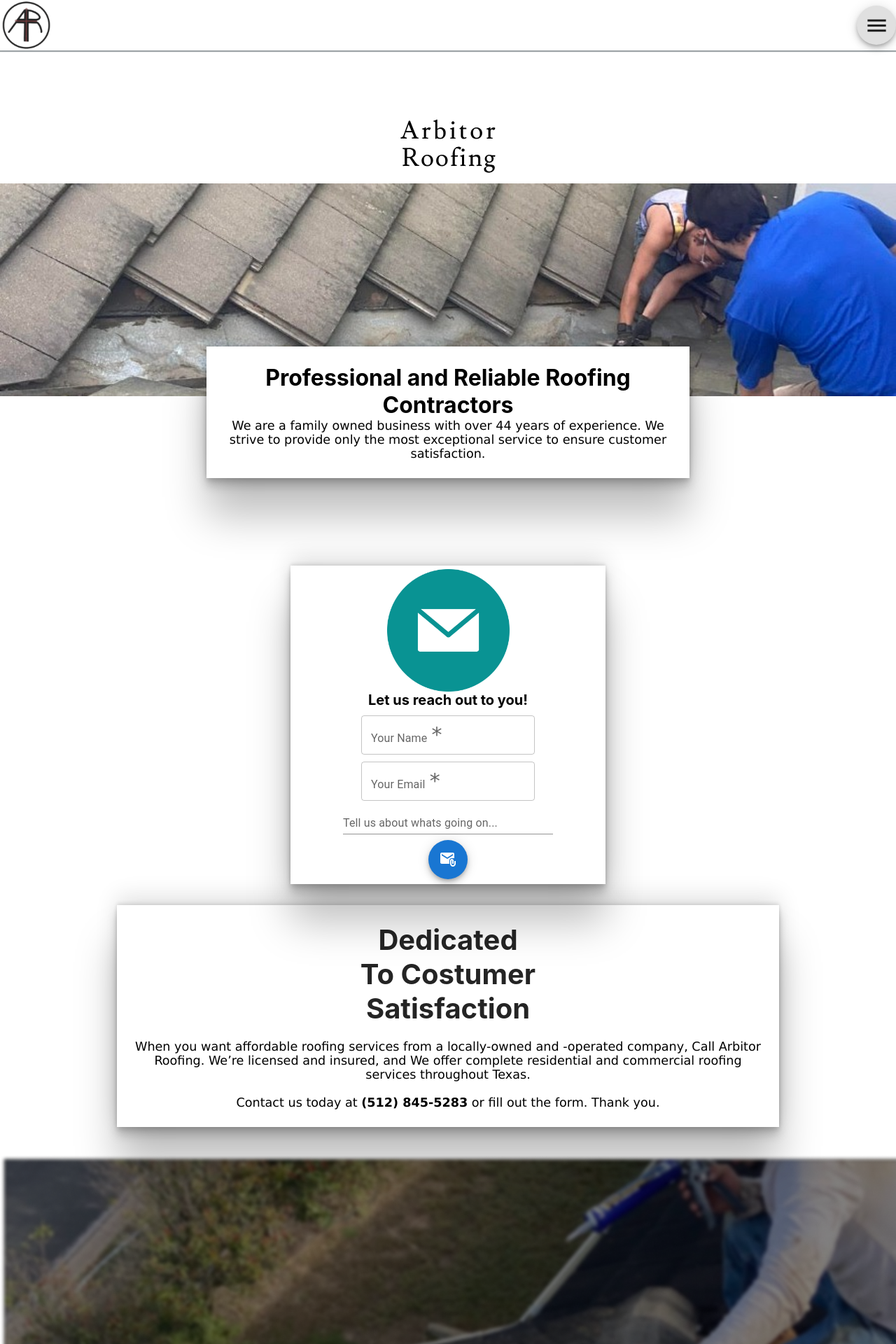
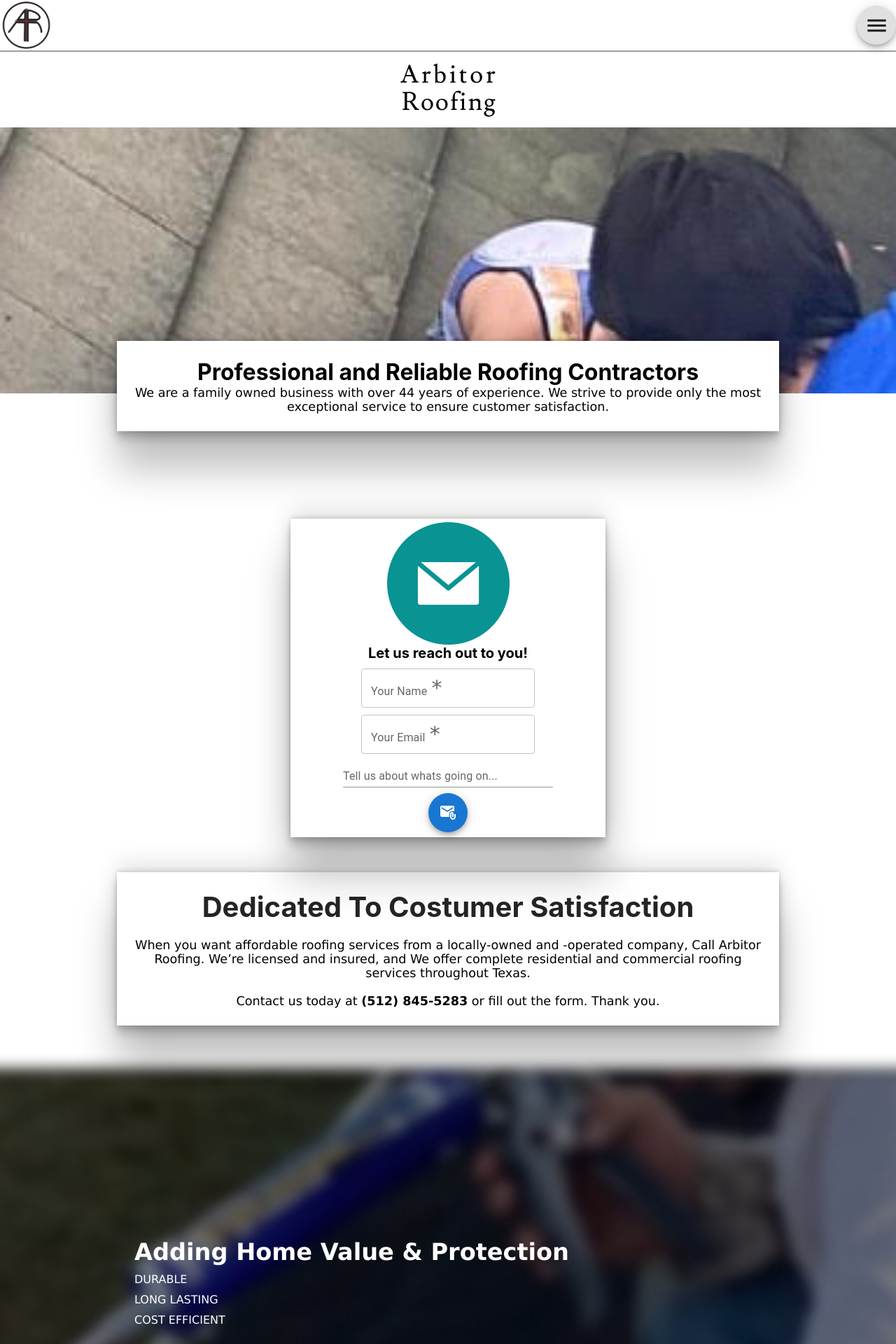
Before and after one commit to JoshuaGutie/reliable, a React (Create React App) app: page / in a window 1280 px wide. Shown: the top 1920 px of the page at 70% size. Built offline with nearby package versions, Linux system fonts and the light colour scheme.

Commit message:
mobile fixes

```diff
--- a/src/components/Home.js
+++ b/src/components/Home.js
@@ -12,7 +12,7 @@
           <img src={title} alt="title" className="titleImg" />
         </div>
         <div className="homeCover">
-          <img src={cover1} alt="cover" className="homeImg" />
+          <div className="homeImg"/>
           <div className="coverText">
             <h1>Professional and Reliable Roofing Contractors</h1>
             <span>
@@ -41,7 +41,7 @@
           </div>
         </div>
         <div className="valueCover">
-          <span className="valueText" style={{ fontSize: "2.1em", fontWeight:"600"}}>
+          <span className="valueText" style={{ fontSize: "2.1em", fontWeight:"600", textAlign:'left'}}>
             Adding Home Value & Protection
           </span>
           <div className="valueDesc">
--- a/src/components/css/contactus.css
+++ b/src/components/css/contactus.css
@@ -78,9 +78,12 @@
 }
 
 @media only screen and (max-width: 1200px) {
+  .containerc {
+    padding-top: 0px;
+
+  }
   .cBody {
     height: 1200px;
-    margin-top: 125px;
     display: flex;
     flex-direction: column;
     justify-content: space-around;
--- a/src/components/css/home.css
+++ b/src/components/css/home.css
@@ -13,8 +13,9 @@
 
 .homeImg {
   width: 100vw;
-  height: 100%;
+  height: 380px;
   margin-top: 15px;
+  background-image: url('../images/cover1.jpg');
   -webkit-background-size: cover;
   -moz-background-size: cover;
   -o-background-size: cover;
@@ -128,12 +129,26 @@
         flex-direction: column;
         justify-items: center;
     }
+    .coverText {
+        width: 70vw;
+    }
+
+    .coverText span,
+h1 {
+        width: 70vw;
+    }
     .coverText2{
         margin: 30px auto auto auto;
+        width: 70vw;
+    }
+
+    .coverText2 h2 {
+        width: 70vw;
     }
 
     .phoneEmail {
         margin: auto;
+        margin-bottom: 20px;
     }
     .coverText3{
         width: 70vw;
@@ -143,8 +158,24 @@
         width: 70vw !important;
     }
 
-    .coverText2{
+    .valueText{
+        font-size: 1em;
+        margin:0 auto 10px auto;
         width: 70vw;
     }
+    .valueDesc {
+        display: flex;
+        flex-direction: column;
+    }
 
+    .valueCover{
+        background-image: url(../images/mobileCover2.png);
+    }
+
+    .homeImg {
+        background-image: url("../images/mobileCover1.png");
+    }
+    .homeContainer {
+        padding-top: 0px;
+    }
   }
--- a/src/components/css/services.css
+++ b/src/components/css/services.css
@@ -52,7 +52,10 @@
 }
 
 @media only screen and (max-width: 1000px) {
+.container {
+  padding-top: 0px;
 
+}
   html,body
 {
     width: 100%;
```
Also changed, not shown: src/components/images/mobileCover1.png (added), src/components/images/mobileCover2.png (added).
